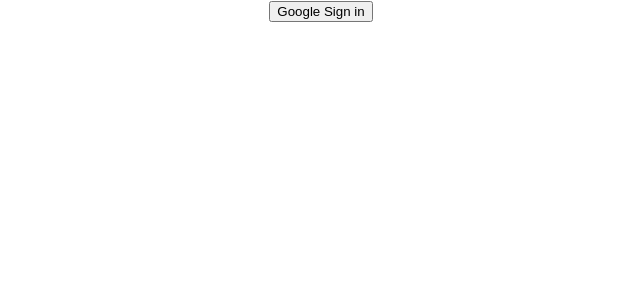
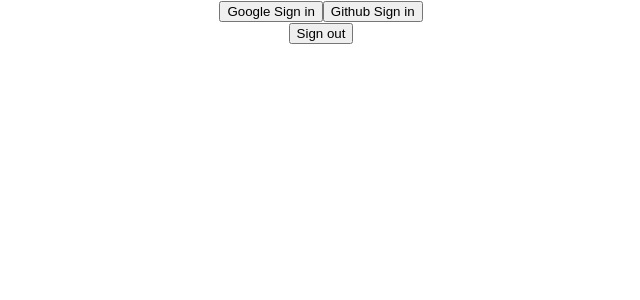
Before and after one commit to Masud8851/firebase-authentication, a React (Create React App) app: page / in a window 1280 px wide. Shown: the top 300 px of the page, without its empty margins (319-959 px from the left). Built offline with nearby package versions, Linux system fonts and the light colour scheme.

Commit message:
Authentication

```diff
--- a/src/App.js
+++ b/src/App.js
@@ -1,17 +1,23 @@
-import { getAuth, signInWithPopup, GoogleAuthProvider } from "firebase/auth";
+import {
+	getAuth,
+	signInWithPopup,
+	GoogleAuthProvider,
+	GithubAuthProvider,
+	signOut,
+} from "firebase/auth";
 import { useRef, useState } from "react";
 import "./App.css";
 import initializeAuthentication from "./FIrebase/firebase.initialize";
 
 initializeAuthentication();
-const provider = new GoogleAuthProvider();
+const googleProvider = new GoogleAuthProvider();
+const gitHubProvider = new GithubAuthProvider();
 
 function App() {
 	const [user, setUser] = useState({});
-
+	const auth = getAuth();
 	const handleGoogleSignIn = () => {
-		const auth = getAuth();
-		signInWithPopup(auth, provider)
+		signInWithPopup(auth, googleProvider)
 			.then((result) => {
 				// const loginUser = result.user;
 				const { displayName, email, photoURL } = result.user;
@@ -33,11 +39,38 @@
 				// ...
 			});
 	};
+
+	const handleGitHubSignIn = () => {
+		signInWithPopup(auth, gitHubProvider).then((result) => {
+			// const user = result.user;
+			// console.log(user);
+			const { displayName, email, photoURL } = result.user;
+			const logedInUser = {
+				name: displayName,
+				email: email,
+				photo: photoURL,
+			};
+			setUser(logedInUser);
+		});
+	};
+
+	const handleSignOut = () => {
+		signOut(auth)
+			.then(() => {
+				setUser({});
+				console.log("Sign-out successful.");
+			})
+			.catch((error) => {
+				console.log("An error happened.");
+			});
+	};
 	return (
 		<div className="App">
 			<button onClick={handleGoogleSignIn}>Google Sign in</button>
+			<button onClick={handleGitHubSignIn}>Github Sign in</button>
 			<br />
-			{user.email && (
+			<button onClick={handleSignOut}>Sign out</button>
+			{user.name && (
 				<div>
 					<h2>Welcome {user.name}</h2>
 					<p>I know your email address : {user.email}</p>
```
